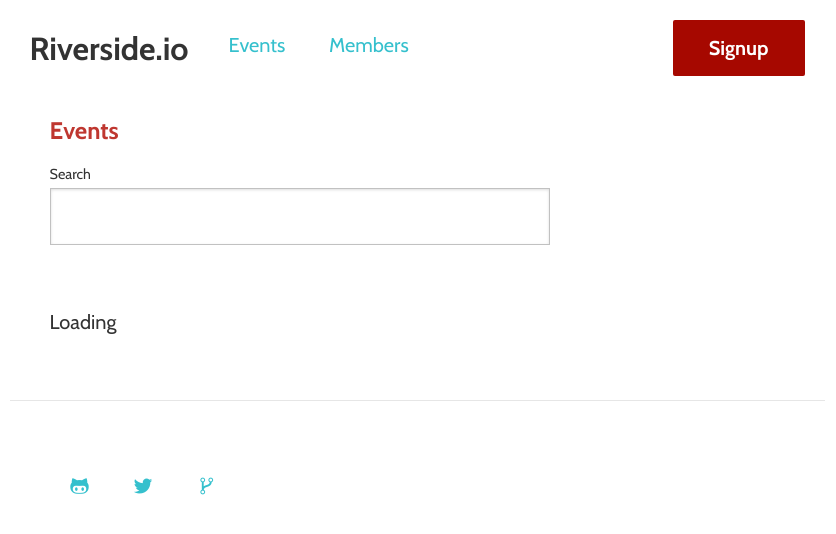
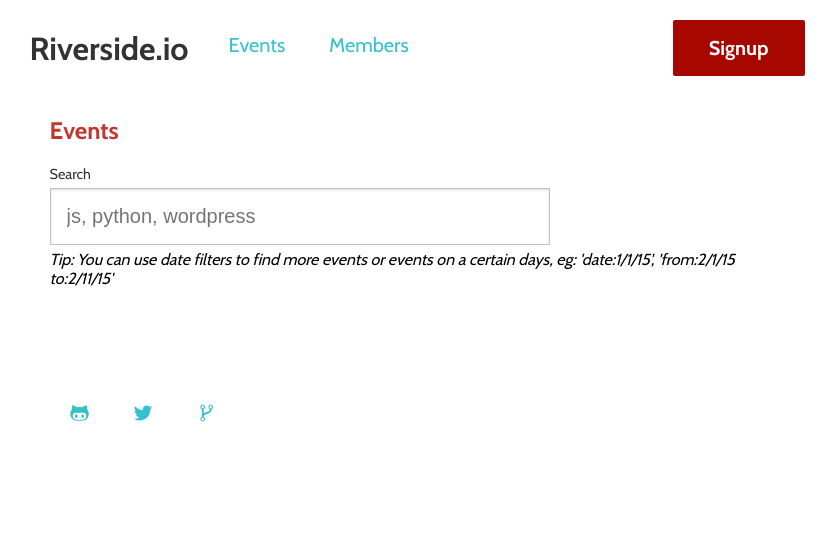
Before and after one commit to riversideio/riversideio.github.io, a Jekyll site: the page built from events.html, in a window 1280 px wide. Shown: the top 534 px of the page, without its empty margins (223-1059 px from the left). Built offline with Jekyll 4.4.1, drawn with Linux system fonts in a browser that asks for light colours; nearby versions of some CDN libraries; some web fonts are replaced; Markdown is read by kramdown in place of the engine named in the settings; part of the change alters nothing that is shown.

Commit message:
getting date methods to work in search

```diff
--- a/events.html
+++ b/events.html
@@ -6,7 +6,8 @@ title: Riverside.io | Members
 	<h2>Events</h2>
 	<form class="event-search form-stacked form">
 		<label for="event-search" >Search</label>
-		<input type="text" name="search"  id="event-search"/>
+		<input type="text" name="search"  id="event-search" placeholder="js, python, wordpress"/>
+		<i>Tip: You can use date filters to find more events or events on a certain days, eg: 'date:1/1/15', 'from:2/1/15 to:2/11/15'</i>
 	</form>
 </div>
 <ul class="events members-list"></ul>
--- a/js/calendar.js
+++ b/js/calendar.js
@@ -1,4 +1,4 @@
-define("calendar", [ 'jquery', 'moment' ], function ( $, moment ) {
+define("calendar", [ 'jquery', 'moment', 'queryparse' ], function ( $, moment, qp ) {
 
 	//http://www.google.com/calendar/feeds/{cid}/public/full?alt=json&singleevents=true&sortorder={sortorder}&start-min={startdate}&start-max=2013-12-25T23:59:59
 
@@ -10,20 +10,28 @@ define("calendar", [ 'jquery', 'moment' ], function ( $, moment ) {
 		this.date = new Date( );
 	}
 
-	Calendar.prototype.upcomingEvents = function ( callback ) {
+	Calendar.prototype.getEvents = function ( callback ) {
 		// format date
 		date = moment();
-		var starttime = date.format(),
-			endTime = moment().add('M', 1).format(),
+		var startTime = this.fromDate ?
+				this.fromDate.format() :
+				this.inputDate ?
+					this.inputDate.format() :
+					date.format(),
+			endTime = this.toDate ?
+				this.toDate.format() :
+				this.fromDate ?
+					this.fromDate.add( 'M', 1 ).format( ) :
+					this.inputDate ?
+						this.inputDate.add( 'd', 1 ).format() :
+						moment().add( 'M', 1 ).format(),
 			data = {
 				alt : 'json-in-script',
 				singleevents : true,
 				sortorder : this.sortorder,
-				timeMax : starttime,
-				timeMin : endTime,
-				orderby : 'starttime',
-				futureevents : true,
-				maxResults : 20
+				'start-max' : endTime,
+				'start-min' : startTime,
+				orderby : 'starttime'
 			},
 			url = 'http://www.google.com/calendar/feeds/' +
 				this.cid +
@@ -35,8 +43,44 @@ define("calendar", [ 'jquery', 'moment' ], function ( $, moment ) {
 	};
 
 	Calendar.prototype.searchFor = function ( query, callback ) {
+		var _query = qp( query );
+		query = _query.query;
+
+		this.inputDate = null;
+		for ( var key in _query.methods ){
+			this._methods( key, _query.methods[ key ] );
+		}
 		this.search = query.length ? query : null;
-		this.upcomingEvents( callback );
+		this.getEvents( callback );
+	};
+
+	Calendar.prototype._methods = function ( key, value ) {
+		var _this = this;
+		var methods = {
+			"date" : function ( date ) {
+				var _date = moment( date );
+				if ( _date.isValid() ) {
+					_this.inputDate = _date;
+				}
+				return
+			},
+			"from" : function ( date ) {
+				var _date = moment( date );
+				if ( _date.isValid() ) {
+					_this.fromDate = _date;
+				}
+				return
+			},
+			"to" : function ( date ) {
+				var _date = moment( date );
+				if ( _date.isValid() ) {
+					_this.toDate = _date;
+				}
+				return
+			}
+
+		}
+		if ( methods[ key ] ) return methods[ key ]( value );
 	};
 
 	Calendar.prototype.fetchEvents = function ( url, data, callback ) {
--- a/js/main.js
+++ b/js/main.js
@@ -6,12 +6,13 @@ require.config({
     	jquery : '//ajax.googleapis.com/ajax/libs/jquery/1.10.2/jquery.min',
         switcher : './switcher',
         calendar : './calendar',
-        moment : './moment'
+        moment : './moment',
+        queryparse : './queryparse'
     }
 });
 var signupApp = 'https://riversideio-access.herokuapp.com';
 // this is to startup the signup app
-require( ['jquery'], function ( ) {
+require( ['jquery'], function ( $ ) {
 	$.ajax({
 		url : signupApp + '/startup.json'
 	})
@@ -52,7 +53,7 @@ if ( '_events' in window ) {
 				$el.html('').append( $msg.text('Loading') );
 				var value = $input.val();
 				calendar.searchFor( value, handleResponse );
-			}, 300)
+			}, 500)
 		}
 
 		function handleResponse ( err, res ) {
@@ -86,7 +87,7 @@ if ( '_events' in window ) {
 			$el.append(_$el);
 		}
 		$el.html('').append( $msg.text('Loading') );
-		calendar.upcomingEvents( handleResponse );
+		calendar.getEvents( handleResponse );
 		$input.on('keyup', handleKeyPress);
 
 		site.calendar = calendar;
```
